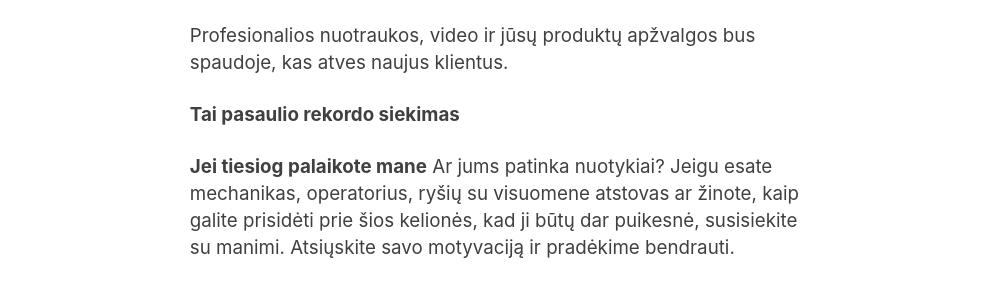
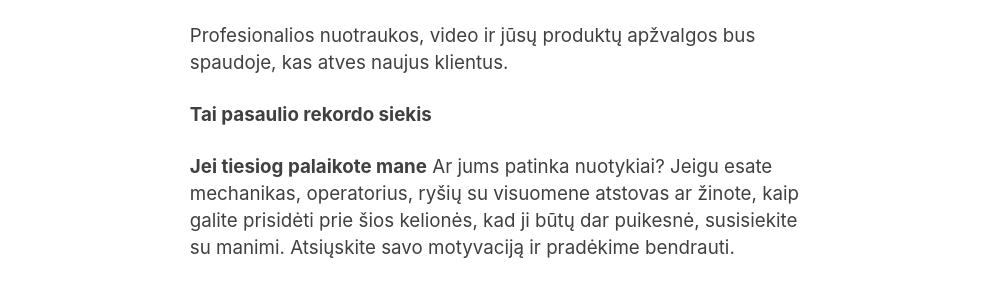
Before and after one commit to karolismieliauskas/thecoldestride.com, a Jekyll site: the page built from pages/lt/get-involved.html, in a window 1280 px wide and 900 px high, scrolled down 478 px. Shown: the part 157-446 px from the top of the window, without its empty margins (137-1142 px from the left). Built offline with Jekyll 4.4.1, drawn with Linux system fonts in a browser that asks for light colours.

Commit message:
Update getinvolved.yml

```diff
--- a/_data/lt/getinvolved.yml
+++ b/_data/lt/getinvolved.yml
@@ -8,7 +8,7 @@ body: |
 
   Profesionalios nuotraukos, video ir jūsų produktų apžvalgos bus spaudoje, kas atves naujus klientus.
 
-  **Tai pasaulio rekordo siekimas**
+  **Tai pasaulio rekordo siekis**
 
   **Jei tiesiog palaikote mane**
   Ar jums patinka nuotykiai?
```
